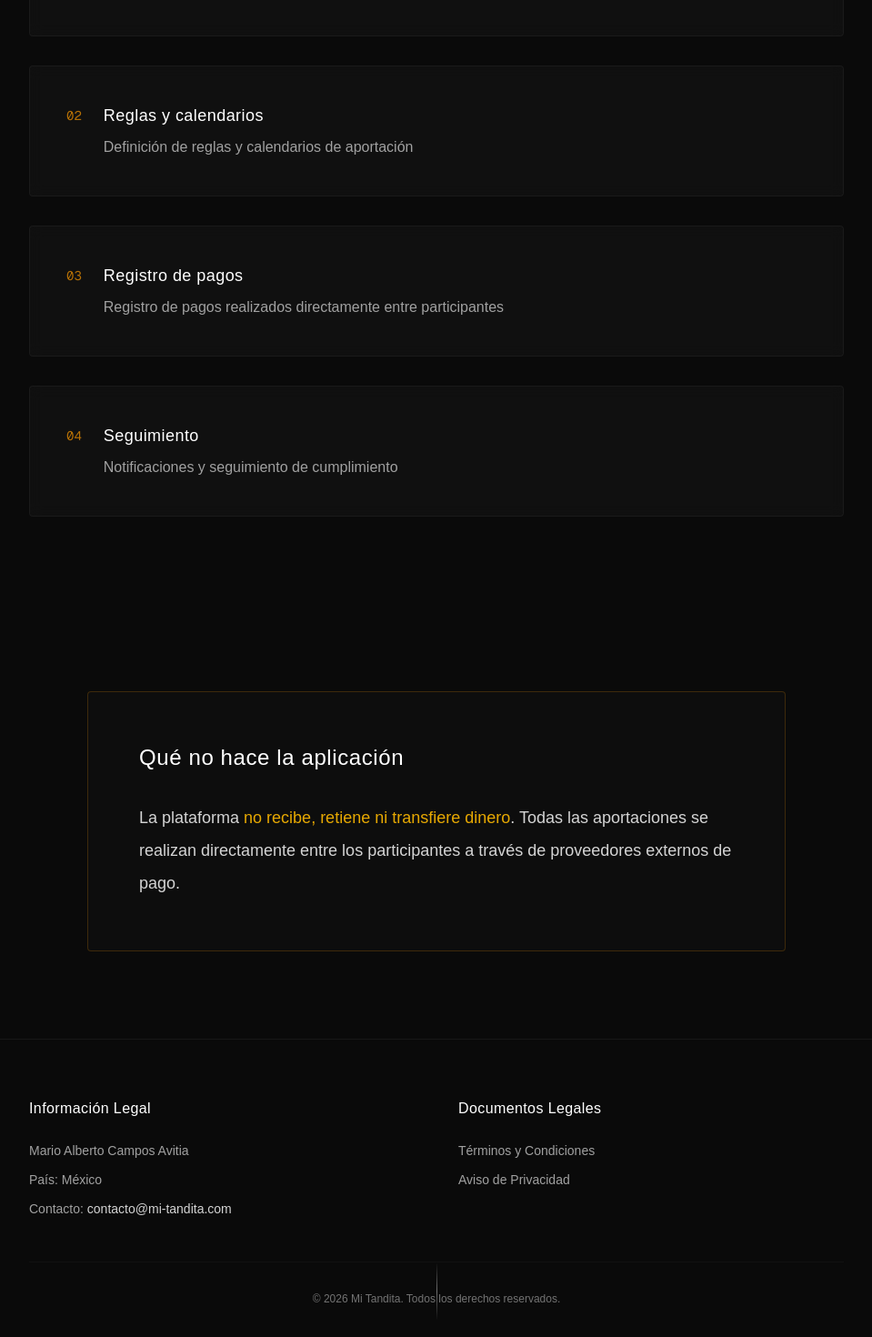
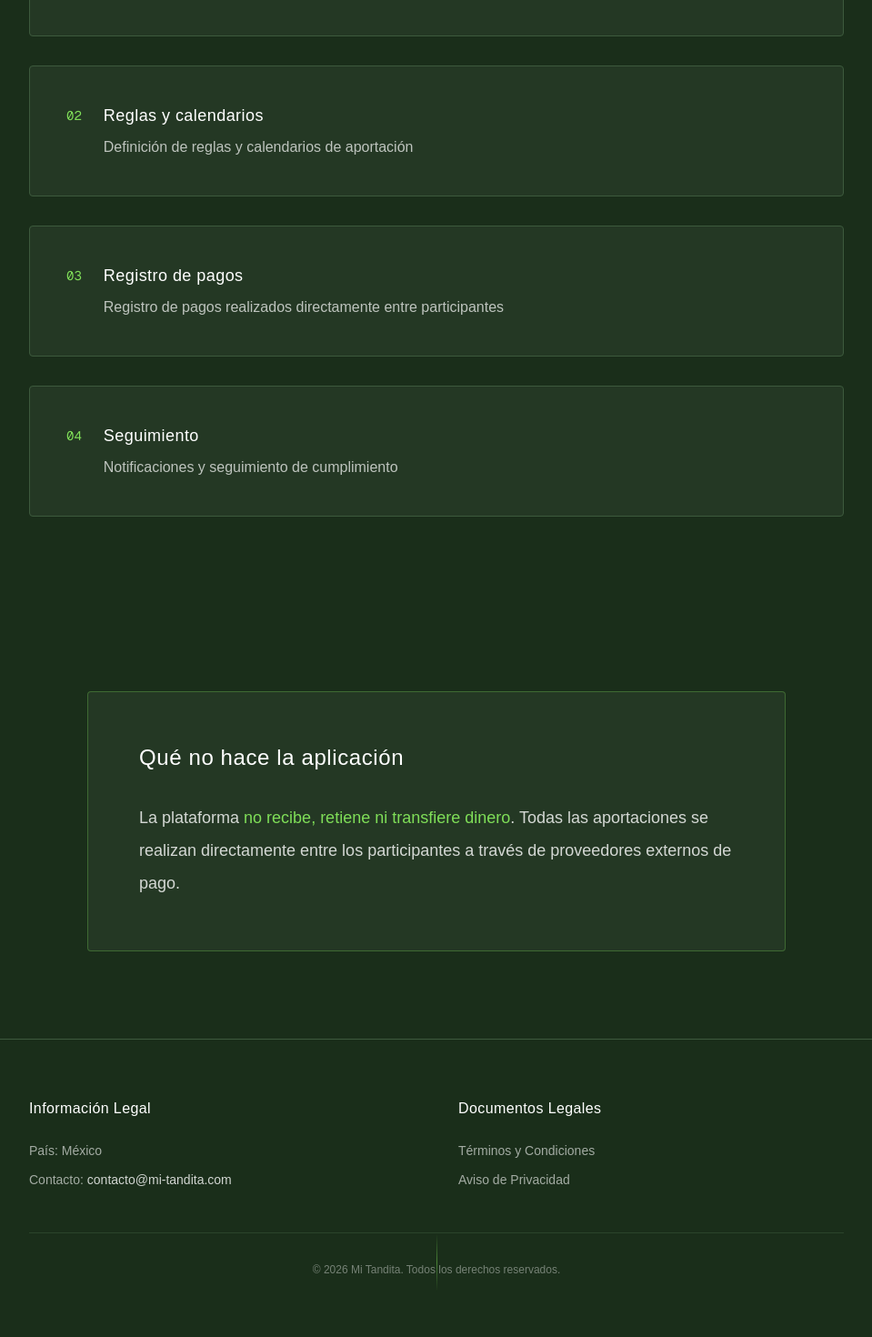
Before and after one commit to cnote86/mi-tandita.com, a Next.js app: page / in a window 1280 px wide. Shown: the part 1100-2570 px from the top of the page at 91% size, without its empty margins (160-1119 px from the left). Built offline with nearby package versions, Linux system fonts and the light colour scheme.

Commit message:
Update color scheme to brand green (#1a2e1a bg, #7fde58 accent)

```diff
--- a/src/app/globals.css
+++ b/src/app/globals.css
@@ -1,22 +1,21 @@
 @import "tailwindcss";
 
 :root {
-  --background: #ffffff;
-  --foreground: #171717;
+  --background: #1a2e1a;
+  --foreground: #ffffff;
+  --accent: #7fde58;
+  --accent-dark: #5cb840;
+  --surface: #243824;
+  --surface-light: #2d4a2d;
+  --border: #3d5a3d;
 }
 
 @theme inline {
   --color-background: var(--background);
   --color-foreground: var(--foreground);
+  --color-accent: var(--accent);
   --font-sans: var(--font-geist-sans);
   --font-mono: var(--font-geist-mono);
-}
-
-@media (prefers-color-scheme: dark) {
-  :root {
-    --background: #0a0a0a;
-    --foreground: #ededed;
-  }
 }
 
 body {
--- a/src/app/layout.tsx
+++ b/src/app/layout.tsx
@@ -13,7 +13,7 @@ const geistMono = Geist_Mono({
 });
 
 export const viewport: Viewport = {
-  themeColor: "#0a0a0a",
+  themeColor: "#1a2e1a",
   width: "device-width",
   initialScale: 1,
 };
--- a/src/app/page.tsx
+++ b/src/app/page.tsx
@@ -2,7 +2,7 @@ import Link from "next/link";
 
 export default function Home() {
   return (
-    <div className="relative min-h-screen bg-neutral-950">
+    <div className="relative min-h-screen bg-[#1a2e1a]">
       {/* Fixed Logo Background - Centered with Parallax Effect */}
       <div
         className="fixed inset-0 z-0 flex items-center justify-center pointer-events-none"
@@ -12,12 +12,9 @@ export default function Home() {
           backgroundRepeat: "no-repeat",
           backgroundSize: "clamp(280px, 40vw, 500px)",
           backgroundAttachment: "fixed",
-          opacity: 0.12,
+          opacity: 0.15,
         }}
       />
-
-      {/* Gradient Overlay */}
-      <div className="fixed inset-0 z-[1] bg-gradient-to-b from-neutral-950/80 via-transparent to-neutral-950/90 pointer-events-none" />
 
       {/* Scrolling Content */}
       <div className="relative z-10">
@@ -30,15 +27,15 @@ export default function Home() {
             </h1>
 
             {/* Critical One-Liner */}
-            <p className="text-lg md:text-xl text-neutral-300 font-light leading-relaxed max-w-2xl mx-auto border-l-2 border-amber-500/60 pl-6 text-left">
+            <p className="text-lg md:text-xl text-white/80 font-light leading-relaxed max-w-2xl mx-auto border-l-2 border-[#7fde58] pl-6 text-left">
               Plataforma digital para la organización y coordinación de tandas entre usuarios.
-              <span className="text-amber-400/90 font-medium"> No manejamos dinero.</span>
+              <span className="text-[#7fde58] font-medium"> No manejamos dinero.</span>
             </p>
           </div>
 
           {/* Scroll Indicator */}
           <div className="absolute bottom-12 left-1/2 -translate-x-1/2">
-            <div className="w-px h-16 bg-gradient-to-b from-transparent via-neutral-500 to-transparent animate-pulse" />
+            <div className="w-px h-16 bg-gradient-to-b from-transparent via-[#7fde58]/50 to-transparent animate-pulse" />
           </div>
         </section>
 
@@ -70,17 +67,17 @@ export default function Home() {
               ].map((feature, index) => (
                 <div
                   key={index}
-                  className="group p-8 md:p-10 bg-neutral-900/50 backdrop-blur-sm border border-neutral-800/50 rounded-sm hover:border-neutral-700/50 transition-all duration-500"
+                  className="group p-8 md:p-10 bg-[#243824] border border-[#3d5a3d] rounded-sm hover:border-[#7fde58]/50 transition-all duration-500"
                 >
                   <div className="flex items-start gap-6">
-                    <span className="text-amber-500/70 text-sm font-mono mt-1">
+                    <span className="text-[#7fde58] text-sm font-mono mt-1">
                       {String(index + 1).padStart(2, '0')}
                     </span>
                     <div>
                       <h3 className="text-lg font-medium text-white mb-2 tracking-wide">
                         {feature.title}
                       </h3>
-                      <p className="text-neutral-400 font-light leading-relaxed">
+                      <p className="text-white/70 font-light leading-relaxed">
                         {feature.description}
                       </p>
                     </div>
@@ -94,12 +91,12 @@ export default function Home() {
         {/* Disclaimer Section */}
         <section className="py-24 px-6">
           <div className="max-w-3xl mx-auto">
-            <div className="p-10 md:p-14 bg-neutral-900/30 backdrop-blur-sm border border-amber-500/20 rounded-sm">
+            <div className="p-10 md:p-14 bg-[#243824] border border-[#7fde58]/30 rounded-sm">
               <h2 className="text-xl md:text-2xl font-light text-white mb-8 tracking-wide">
                 Qué no hace la aplicación
               </h2>
-              <p className="text-neutral-300 font-light leading-loose text-lg">
-                La plataforma <span className="text-amber-400/90 font-medium">no recibe, retiene ni transfiere dinero</span>.
+              <p className="text-white/80 font-light leading-loose text-lg">
+                La plataforma <span className="text-[#7fde58] font-medium">no recibe, retiene ni transfiere dinero</span>.
                 Todas las aportaciones se realizan directamente entre los participantes a través de
                 proveedores externos de pago.
               </p>
@@ -108,20 +105,19 @@ export default function Home() {
         </section>
 
         {/* Footer */}
-        <footer className="py-16 px-6 border-t border-neutral-800/50">
+        <footer className="py-16 px-6 border-t border-[#3d5a3d]">
           <div className="max-w-4xl mx-auto">
             <div className="grid md:grid-cols-2 gap-12 mb-12">
               {/* Company Info */}
               <div>
                 <h3 className="text-white font-medium mb-6 tracking-wide">Información Legal</h3>
-                <div className="space-y-3 text-neutral-400 font-light text-sm">
-                  <p>Mario Alberto Campos Avitia</p>
+                <div className="space-y-3 text-white/60 font-light text-sm">
                   <p>País: México</p>
                   <p>
                     Contacto:{" "}
                     <a
                       href="mailto:contacto@mi-tandita.com"
-                      className="text-neutral-300 hover:text-white transition-colors"
+                      className="text-white/80 hover:text-[#7fde58] transition-colors"
                     >
                       contacto@mi-tandita.com
                     </a>
@@ -135,13 +131,13 @@ export default function Home() {
                 <div className="space-y-3 text-sm">
                   <Link
                     href="/terminos"
-                    className="block text-neutral-400 hover:text-white transition-colors font-light"
+                    className="block text-white/60 hover:text-[#7fde58] transition-colors font-light"
                   >
                     Términos y Condiciones
                   </Link>
                   <Link
                     href="/privacidad"
-                    className="block text-neutral-400 hover:text-white transition-colors font-light"
+                    className="block text-white/60 hover:text-[#7fde58] transition-colors font-light"
                   >
                     Aviso de Privacidad
                   </Link>
@@ -150,8 +146,8 @@ export default function Home() {
             </div>
 
             {/* Copyright */}
-            <div className="pt-8 border-t border-neutral-800/30">
-              <p className="text-neutral-500 text-xs font-light text-center">
+            <div className="pt-8 border-t border-[#3d5a3d]/50">
+              <p className="text-white/40 text-xs font-light text-center">
                 © {new Date().getFullYear()} Mi Tandita. Todos los derechos reservados.
               </p>
             </div>
--- a/src/app/privacidad/page.tsx
+++ b/src/app/privacidad/page.tsx
@@ -2,13 +2,13 @@ import Link from "next/link";
 
 export default function PrivacidadPage() {
   return (
-    <div className="min-h-screen bg-neutral-950">
+    <div className="min-h-screen bg-[#1a2e1a]">
       {/* Header */}
-      <header className="py-8 px-6 border-b border-neutral-800/50">
+      <header className="py-8 px-6 border-b border-[#3d5a3d]">
         <div className="max-w-3xl mx-auto">
           <Link
             href="/"
-            className="text-neutral-400 hover:text-white transition-colors text-sm font-light"
+            className="text-white/60 hover:text-[#7fde58] transition-colors text-sm font-light"
           >
             Volver al inicio
           </Link>
@@ -22,26 +22,26 @@ export default function PrivacidadPage() {
             Aviso de Privacidad
           </h1>
 
-          <p className="text-neutral-500 text-sm mb-12 font-light">
+          <p className="text-white/50 text-sm mb-12 font-light">
             Versión preliminar — Última actualización: Enero 2026
           </p>
 
           <div className="prose prose-invert prose-neutral max-w-none">
-            <div className="space-y-10 text-neutral-300 font-light leading-relaxed">
+            <div className="space-y-10 text-white/80 font-light leading-relaxed">
 
               <section>
                 <h2 className="text-xl text-white font-medium mb-4 tracking-wide">
                   1. Responsable del Tratamiento
                 </h2>
                 <p>
-                  Mario Alberto Campos Avitia, con domicilio en México, es responsable del
+                  Mario Ricard Campos Hernandez, con domicilio en México, es responsable del
                   tratamiento de sus datos personales.
                 </p>
                 <p className="mt-4">
                   Correo de contacto:{" "}
                   <a
                     href="mailto:contacto@mi-tandita.com"
-                    className="text-amber-400/90 hover:text-amber-300 transition-colors"
+                    className="text-[#7fde58] hover:text-[#9fe878] transition-colors"
                   >
                     contacto@mi-tandita.com
                   </a>
@@ -56,7 +56,7 @@ export default function PrivacidadPage() {
                   Para el funcionamiento de la plataforma Mi Tandita, podemos recopilar los
                   siguientes datos personales:
                 </p>
-                <ul className="list-disc pl-6 mt-4 space-y-2 text-neutral-400">
+                <ul className="list-disc pl-6 mt-4 space-y-2 text-white/60">
                   <li>Nombre completo</li>
                   <li>Correo electrónico</li>
                   <li>Número de teléfono</li>
@@ -71,7 +71,7 @@ export default function PrivacidadPage() {
                 <p>
                   Sus datos personales serán utilizados para las siguientes finalidades:
                 </p>
-                <ul className="list-disc pl-6 mt-4 space-y-2 text-neutral-400">
+                <ul className="list-disc pl-6 mt-4 space-y-2 text-white/60">
                   <li>Crear y administrar su cuenta de usuario</li>
                   <li>Facilitar la organización de tandas entre usuarios</li>
                   <li>Enviar notificaciones relacionadas con sus tandas</li>
@@ -84,7 +84,7 @@ export default function PrivacidadPage() {
                 <h2 className="text-xl text-white font-medium mb-4 tracking-wide">
                   4. Datos Financieros
                 </h2>
-                <p className="text-amber-400/90">
+                <p className="text-[#7fde58]">
                   Mi Tandita NO recopila, almacena ni procesa información financiera,
                   números de cuenta bancaria, datos de tarjetas de crédito o débito,
                   ni ningún otro dato financiero sensible.
@@ -115,7 +115,7 @@ export default function PrivacidadPage() {
                   de sus datos personales. Para ejercer estos derechos, puede contactarnos en:{" "}
                   <a
                     href="mailto:contacto@mi-tandita.com"
-                    className="text-amber-400/90 hover:text-amber-300 transition-colors"
+                    className="text-[#7fde58] hover:text-[#9fe878] transition-colors"
                   >
                     contacto@mi-tandita.com
                   </a>
@@ -153,7 +153,7 @@ export default function PrivacidadPage() {
                   de sus datos personales, puede contactarnos en:{" "}
                   <a
                     href="mailto:contacto@mi-tandita.com"
-                    className="text-amber-400/90 hover:text-amber-300 transition-colors"
+                    className="text-[#7fde58] hover:text-[#9fe878] transition-colors"
                   >
                     contacto@mi-tandita.com
                   </a>
@@ -166,9 +166,9 @@ export default function PrivacidadPage() {
       </main>
 
       {/* Footer */}
-      <footer className="py-8 px-6 border-t border-neutral-800/50">
+      <footer className="py-8 px-6 border-t border-[#3d5a3d]">
         <div className="max-w-3xl mx-auto">
-          <p className="text-neutral-500 text-xs font-light text-center">
+          <p className="text-white/40 text-xs font-light text-center">
             © {new Date().getFullYear()} Mi Tandita. Todos los derechos reservados.
           </p>
         </div>
```
Also changed, not shown: src/app/terminos/page.tsx (+12 -12 lines), public/site.webmanifest.
